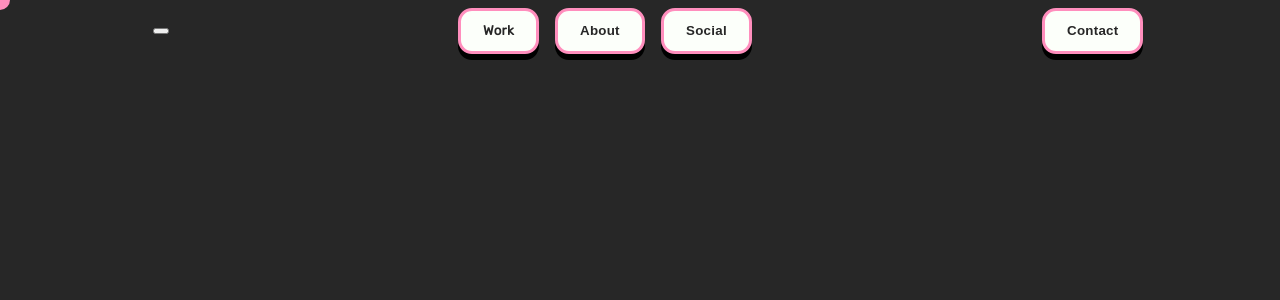
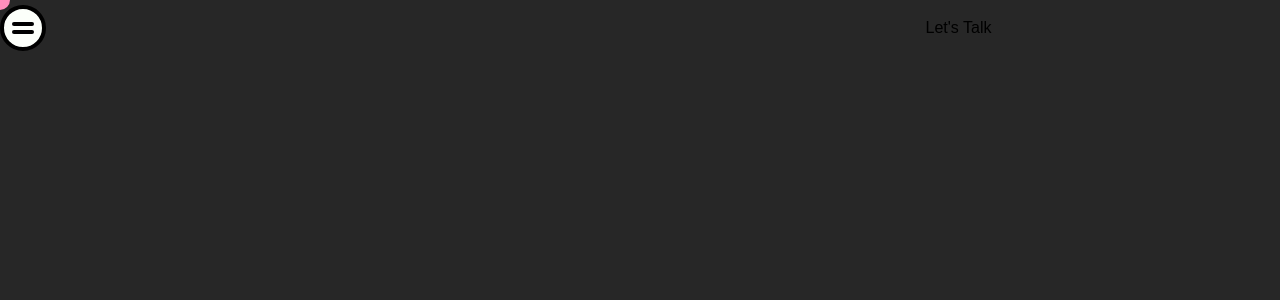
Before and after one commit to iqbalagil/portofolio-iqbal, a Next.js app: page / in a window 1280 px wide. Shown: the top 300 px of the page. Built offline with nearby package versions, Linux system fonts and the light colour scheme.

Commit message:
feat(ui): polish header nav, sticky cursor, and global type scale

```diff
--- a/src/app/globals.module.scss
+++ b/src/app/globals.module.scss
@@ -28,6 +28,13 @@ $bp-tablet: 768px;
 $bp-mobile: 480px;
 $bp-mobile-sm: 320px;
 
+$h1-text : 2.5rem;
+$h2-text : 2rem;
+$h3-text : 1.75rem;
+$h4-text : 1.5rem;
+$h5-text : 1.25rem;
+$h6-text : 1rem;
+
 @mixin respond-min($bp){
   @media (min-width: $bp) {
     @content;
--- a/src/components/header/index.tsx
+++ b/src/components/header/index.tsx
@@ -1,26 +1,37 @@
-import React from "react";
+import React, {useRef, useState} from "react";
 import styles from "./nav.module.scss";
+import {useGSAP} from "@gsap/react";
+import gsap from "gsap";
+
+gsap.registerPlugin(useGSAP);
 
 export default function Navbar() {
-  return (
+
+  const [isOpen, setIsOpen] = useState(false);
+  const container = useRef<HTMLDivElement>(null);
+  const toggle = () => setIsOpen(!isOpen);
+
+  useGSAP(() => {
+      if (isOpen) {gsap.to(styles.nav, {duration: 0.5, opacity: 1})
+      }
+  })
+    return (
     <div className={styles.nav}>
-      <button aria-label="Menu" className={styles.iconBtn} />
       <nav className={styles.navLink}>
-        <span className={styles.btnWrap}>
-          <button className={styles.navBtnLink}>
-            <span className={styles.text}>Work</span>
-          </button>
-        </span>
-        <span className={styles.btnWrap}>
-          <button className={styles.navBtnLink}>About</button>
-        </span>
-        <span className={styles.btnWrap}>
-          <button className={styles.navBtnLink}>Social</button>
-        </span>
+          <div className={styles.burger}/>
+        {/*<button className={styles.navBtnLink}>*/}
+        {/*  <span className={styles.text}>Work</span>*/}
+        {/*</button>*/}
+        {/*<button className={styles.navBtnLink}>*/}
+        {/*  <span className={styles.text}>About</span>*/}
+        {/*</button>*/}
+        {/*<button className={styles.navBtnLink}>*/}
+        {/*  <span className={styles.text}>Social</span>*/}
+        {/*</button>*/}
       </nav>
-      <span className={styles.btnWrap}>
-        <button className={styles.navContent}>Contact</button>
-      </span>
+        <button aria-label="Menu" className={styles.iconBtn} />
+
+      <button className={styles.navBtnLink}>Let's Talk</button>
     </div>
   );
 }
--- a/src/components/header/nav.module.scss
+++ b/src/components/header/nav.module.scss
@@ -3,93 +3,70 @@
 .nav {
   display: flex;
   justify-content: center;
+  align-items: center;
 
   @include globals.respond-min(globals.$bp-desktop) {
     width: 100%;
-    display: flex;
     position: fixed;
     justify-content: space-around;
     align-items: center;
-    overflow: visible;
+  }
 }
 
 .navLink {
+  position: fixed;
   display: flex;
-    gap: 16px;
+  left: 0;
+  width: 38px;
+  height: 38px;
+  border: 4px solid #000;
+  border-radius: 50%;
+  background-color: globals.$accent-color;
+  align-items: center;
+  .burger{
+    width: 100%;
+    &:before,&:after {
+    content: "";
+      display: block;
+      border-radius: 14px;
+      position: relative;
+      width: 60%;
+      margin: auto;
+      height: 4px;
+      background-color: #000;
     }
-
-  .btnWrap {
-    display: inline-block;
-    border-radius: globals.$radius-md;
+    &:before {
+      top: 6px;
     }
-
-  .navBtn {
-    display: inline-block;
-    padding: 8px 16px;
+    &:after {
+      top: -6px;
     }
-
-  .navBtnLink {
-    @extend .navBtn;
-
-    --h: 46px;
-    --r: 14px;
-    --depth: 6px;
-    --press: calc(var(--depth) - 2px);
-
-    display: inline-grid;
-    place-items: center;
-    min-height: var(--h);
-    padding: 0 22px;
-    margin-bottom: 0;
-
-    appearance: none;
-    background: globals.$accent-color;
-    color: globals.$background-color;
-    border: 3px solid globals.$primary-color;
-    border-radius: inherit;
-    text-decoration: none;
-    line-height: 1;
-    font-weight: 600;
-    letter-spacing: 0.02em;
-    cursor: pointer;
-    position: relative;
-    z-index: 1;
-    isolation: isolate;
-    -webkit-tap-highlight-color: transparent;
-    transform-style: preserve-3d;
-
-    -webkit-box-shadow: 0 var(--depth) 0 0 #000;
-    box-shadow: 0 var(--depth) 0 0 #000;
-
-    -webkit-transform: translateZ(0);
-    transform: translateZ(0);
-    transition: -webkit-transform 180ms cubic-bezier(0.2, 0.8, 0.2, 1), transform 180ms cubic-bezier(0.2, 0.8, 0.2, 1), -webkit-box-shadow 180ms cubic-bezier(0.2, 0.8, 0.2, 1), box-shadow 180ms cubic-bezier(0.2, 0.8, 0.2, 1), background-color 180ms ease, filter 220ms ease;
-    -webkit-backface-visibility: hidden;
-    backface-visibility: hidden;
-    will-change: transform, box-shadow;
-    touch-action: manipulation;
-
-    &:active {
-      -webkit-transform: translate3d(0, var(--press), 0);
-      transform: translate3d(0, var(--press), 0);
-      -webkit-box-shadow: 0 calc(var(--depth) - var(--press)) 0 0 #000;
-      box-shadow: 0 calc(var(--depth) - var(--press)) 0 0 #000;
-      background: globals.$accent-color;
-      filter: saturate(0.96);
+  }
 }
 
 
-    .text {
-      display: inline-block;
-      font-family: globals.$font-text;
-    }
-
-    @media (prefers-reduced-motion: reduce) {
-      transition: none;
+.navBtnLink {
+  text-decoration: none;
+  border:  0;
+  background: transparent;
+  font-size: globals.$h6-text;
+  .text{
+    color: globals.$text-color;
+  font: 100% globals.$font-text;
   }
 }
 
-  .navContent {
-    @extend .navBtnLink;
+.iconBtn {
+  appearance: none;
+  width: 40px;
+  height: 40px;
+  border: 0;
+  background: transparent;
+  cursor: pointer;
+  border-radius: globals.$radius-sm;
+
+  &:focus-visible {
+    outline: 2px solid globals.$primary-color;
+    outline-offset: 2px;
   }
 }
--- a/src/components/stickyCursor/index.tsx
+++ b/src/components/stickyCursor/index.tsx
@@ -11,12 +11,17 @@ export default function Cursor() {
   const cursor = useRef<HTMLDivElement>(null);
 
   useGSAP(() => {
-    if(cursor){
-
+    if (cursor) {
       gsap.set(cursor.current, { xPercent: -50, yPercent: -50 });
 
-    const xTo = gsap.quickTo(cursor.current, "x", { duration: 0.02, ease: "none" });
-    const yTo = gsap.quickTo(cursor.current, "y", { duration: 0.02, ease: "none" });
+      const xTo = gsap.quickTo(cursor.current, "x", {
+        duration: 0.02,
+        ease: "none",
+      });
+      const yTo = gsap.quickTo(cursor.current, "y", {
+        duration: 0.02,
+        ease: "none",
+      });
 
       const onMove = (e: MouseEvent) => {
         xTo(e.clientX);
```
Also changed, not shown: src/app/page.tsx (+3 -5 lines), src/components/hero/hero.module.scss (+7 -0 lines), .output.txt (added). Lines whose indentation alone changed are shown as unchanged.
